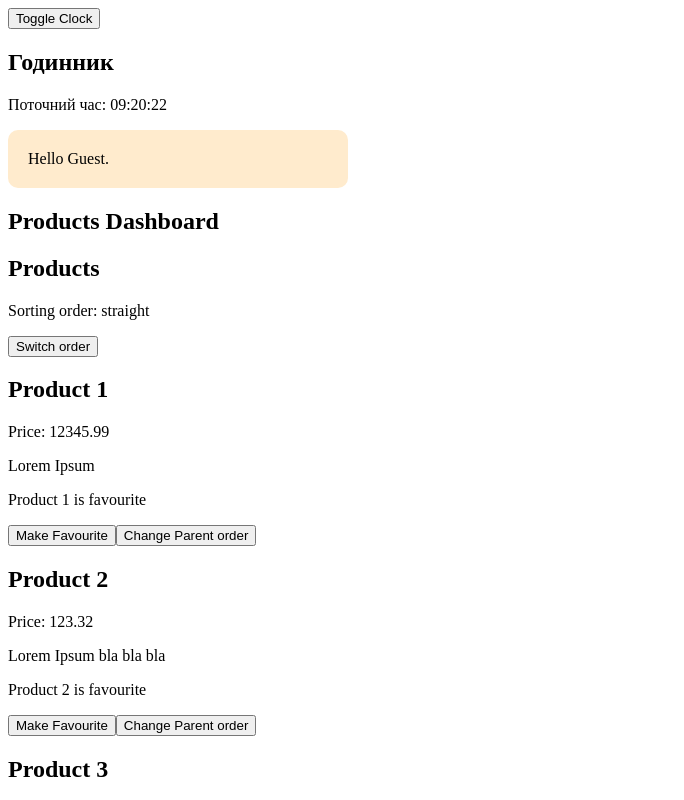
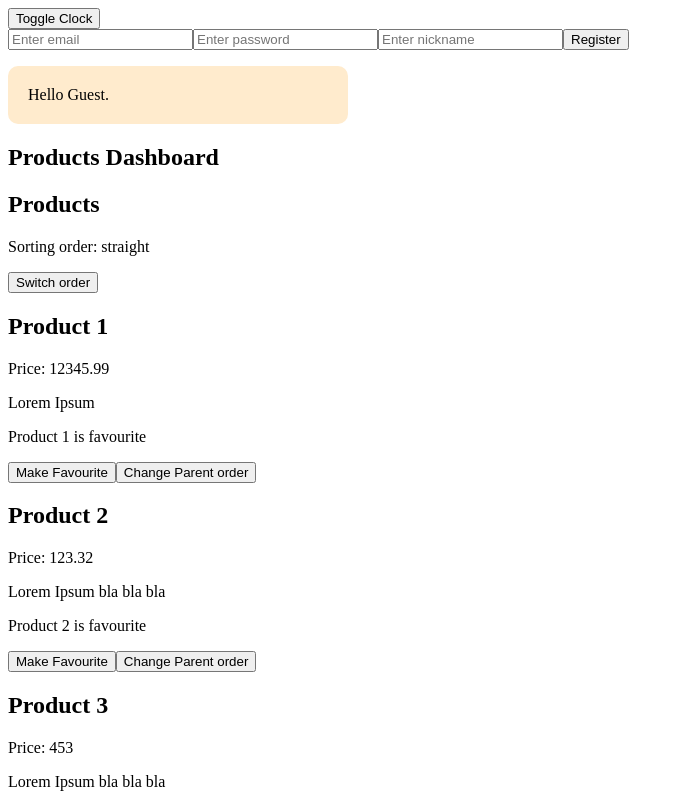
Before and after one commit to Illia-11/react-lessons2, a React (Vite) app: page / in a window 1280 px wide. Shown: the top 800 px of the page, without its empty margins (0-684 px from the left). Built offline with nearby package versions, Linux system fonts and the light colour scheme.

Commit message:
Add typical html-like Registration form

```diff
--- a/src/App.jsx
+++ b/src/App.jsx
@@ -1,27 +1,26 @@
-import React, { useState } from 'react';
-// import MyClassComponent from './components/MyClassComponent';
-// import MyFunctionalComponent from './components/MyFunctionComponent';
-import Greeting from './components/Greeting';
-import ProductDashboard from './components/ProductDashboard';
-import Clock from './components/Clock';
+import React, { useState } from "react";
+import Greeting from "./components/Greeting";
+import ProductDashboard from "./components/ProductDashboard";
+import Clock from "./components/Clock";
+import RegistrationForm from "./components/RegistrationFrom";
 
 // звичайний елемент у реакті
 const elem1 = React.createElement(
-  'div',
-  { id: 'div', title: 'div', className: 'div' },
+  "div",
+  { id: "div", title: "div", className: "div" },
   React.createElement(
-    'h3',
-    { className: 'heading', disabled: true },
-    'Div title'
+    "h3",
+    { className: "heading", disabled: true },
+    "Div title"
   ),
-  React.createElement('p', { className: 'text' }, 'Div text')
+  React.createElement("p", { className: "text" }, "Div text")
 );
 
 // JSX версія елементу зверху
 const elem2 = (
-  <div id='div' title='div' className='div'>
-    <h3 className='heading'>Div title</h3>
-    <p className='text'>Div text</p>
+  <div id="div" title="div" className="div">
+    <h3 className="heading">Div title</h3>
+    <p className="text">Div text</p>
   </div>
 );
 
@@ -48,12 +47,15 @@ const elem2 = (
 // const frag = <></>;
 
 function App() {
-  const [isClockRendered, setIsClockRendered] = useState(true);
+  const [isClockRendered, setIsClockRendered] = useState(false);
 
   return (
     <>
-      <button onClick={() => setIsClockRendered(!isClockRendered)}>Toggle Clock</button>
+      <button onClick={() => setIsClockRendered(!isClockRendered)}>
+        Toggle Clock
+      </button>
       {isClockRendered && <Clock />}
+      <RegistrationForm />
       <Greeting />
       <ProductDashboard />
     </>
--- /dev/null
+++ b/src/components/RegistrationFrom/index.jsx
@@ -0,0 +1,41 @@
+import React from "react";
+
+function registerUser(userData) {
+  alert("user registered");
+}
+
+class RegistrationForm extends React.Component {
+  hadnleSubmit = (e) => {
+    e.preventDefault();
+
+    console.log(e);
+
+    // вивести email в консоль
+    console.log(e.target.elements.email.value);
+
+    const newUserData = {
+      email: e.target.elements.email.value,
+      password: e.target.elements.password.value,
+      nickname: e.target.elements.email.value
+    }
+
+    // тут робимо запит на сервер
+    registerUser(newUserData)
+
+    // скинути форму
+    e.target.reset();
+  };
+
+  render() {
+    return (
+      <form onSubmit={this.hadnleSubmit}>
+        <input type="email" name="email" placeholder="Enter email" />
+        <input type="password" name="password" placeholder="Enter password" />
+        <input type="text" name="nickname" placeholder="Enter nickname" />
+        <button>Register</button>
+      </form>
+    );
+  }
+}
+
+export default RegistrationForm;
```
